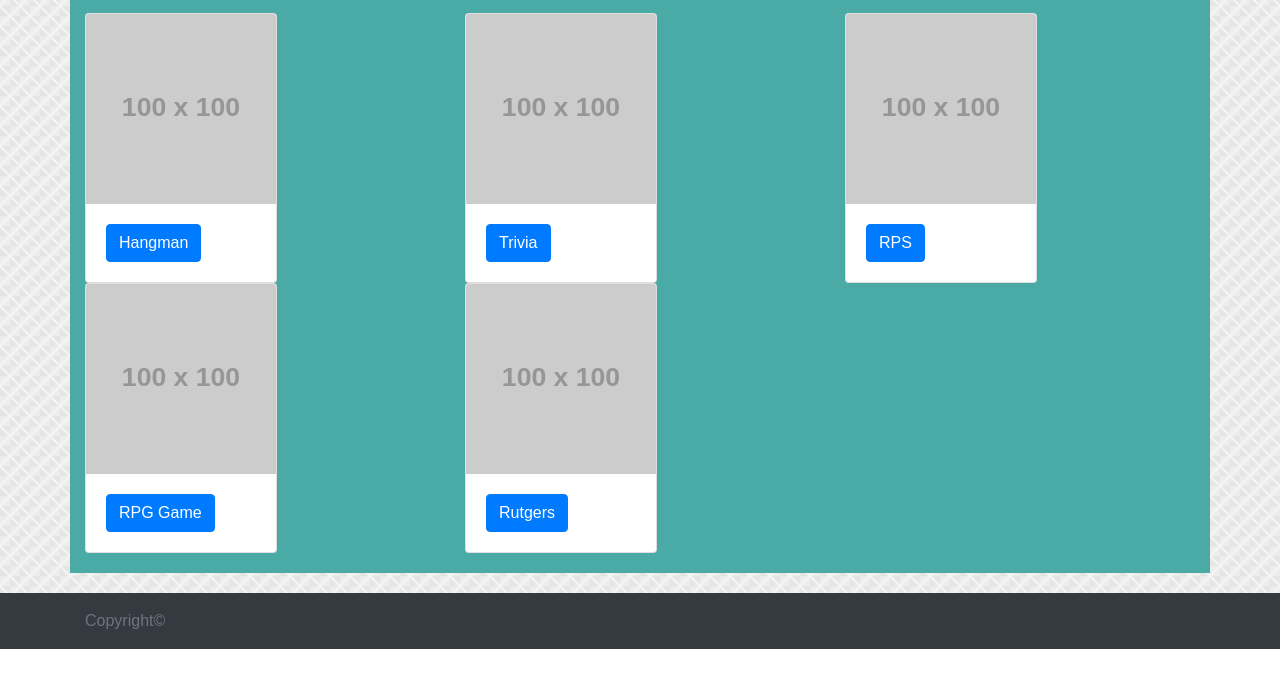
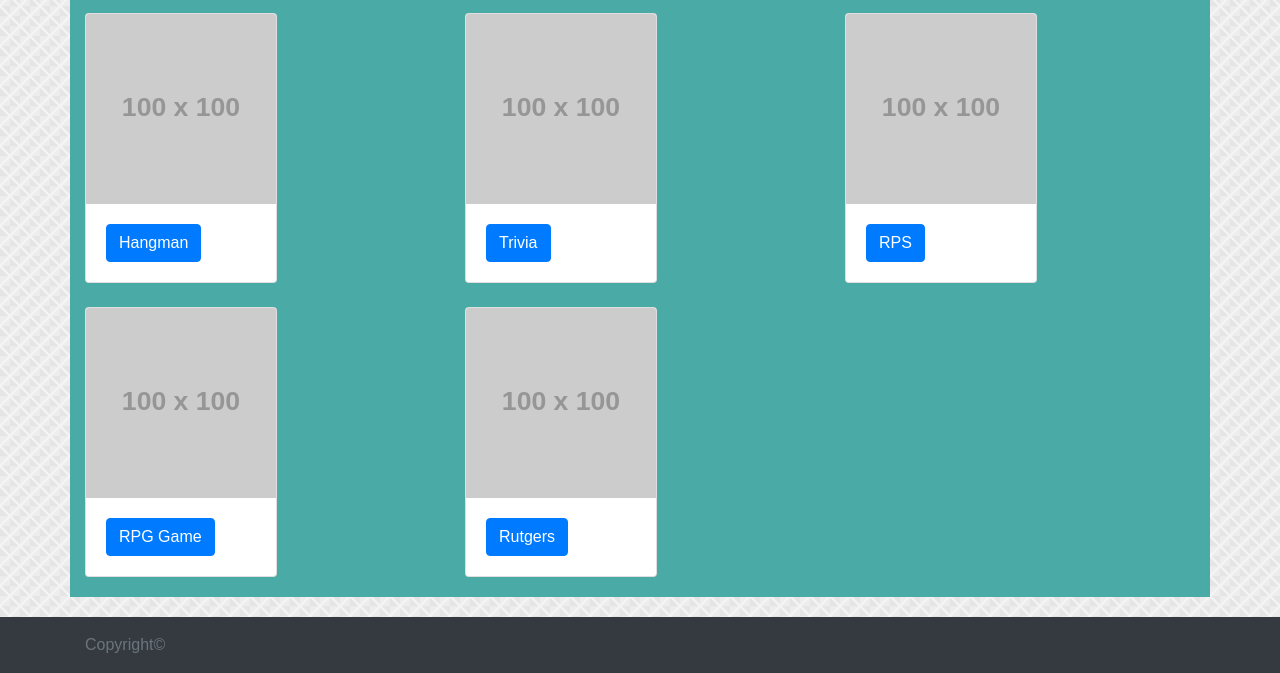
Before and after one commit to hopenix/ResponsivePortfolio, a plain HTML site: page portfolio.html in a window 1280 px wide. Shown: the part 164-837 px from the top of the page. Before the commit the page ends 813 px from the top, so only its background shows below. Drawn offline with nearby package versions, Linux system fonts and the light colour scheme; placeholder pictures from the web are drawn by us.

Commit message:
Portfolio page done

```diff
--- a/portfolio.html
+++ b/portfolio.html
@@ -60,6 +60,7 @@
                 </div>
 
              </div>
+
              <div class="col-sm-4">
                     <div class="card" style="width: 12rem;">
                             <img src="https://via.placeholder.com/100" class="card-img-top" alt="...">
@@ -70,7 +71,9 @@
                     </div>
 
                  </div>
-
+                </div>
+                <br/>
+                <div class="row">
                  <div class="col-sm-4">
                         <div class="card" style="width: 12rem;">
                                 <img src="https://via.placeholder.com/100" class="card-img-top" alt="...">
```
